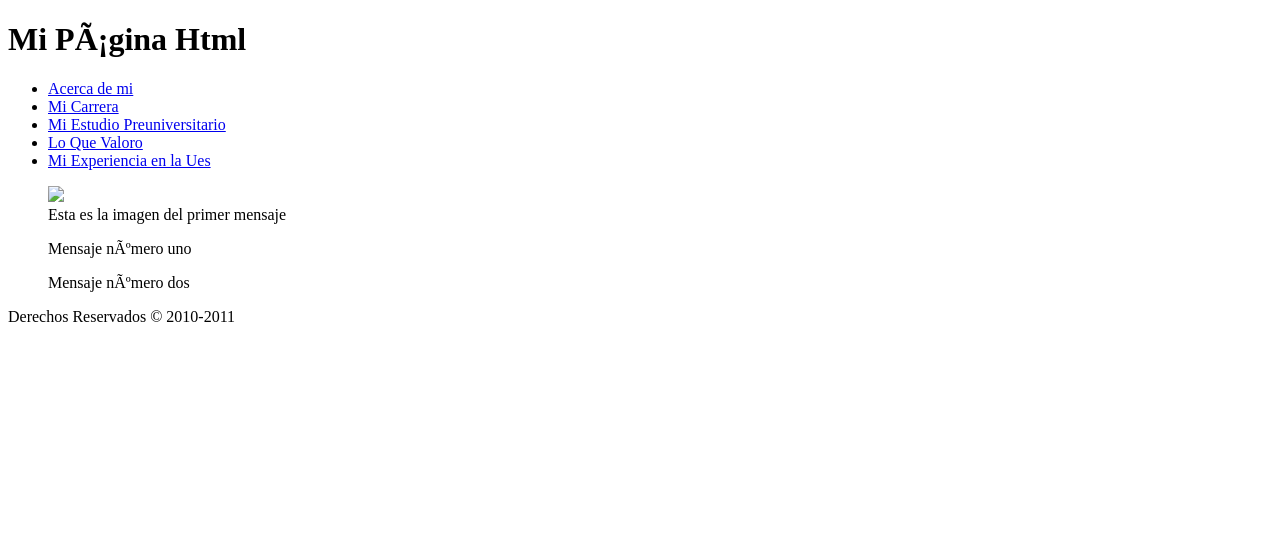
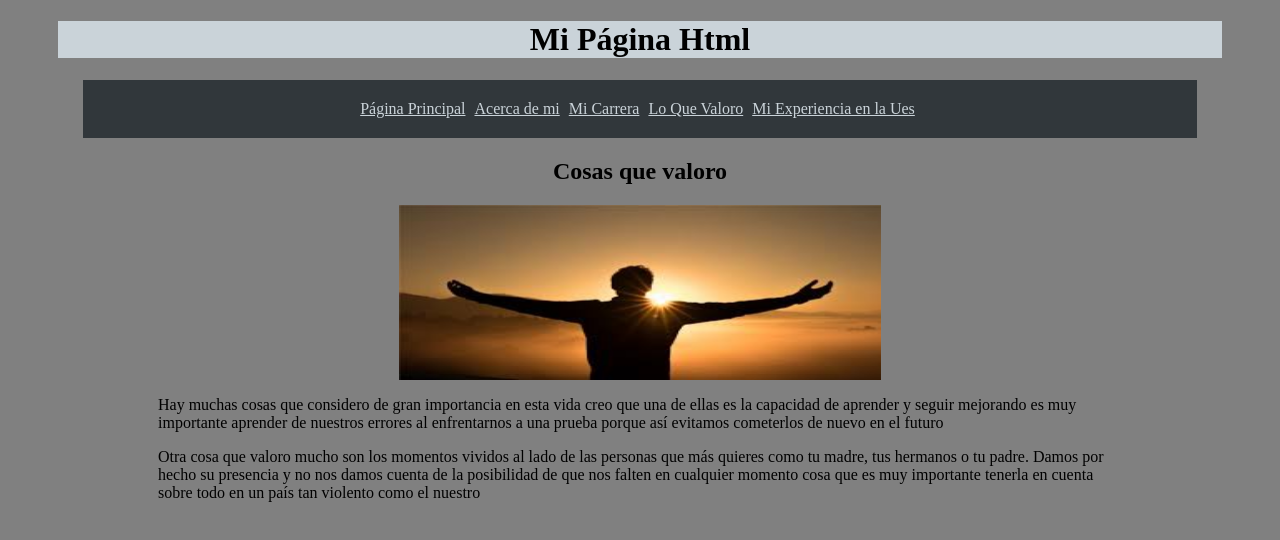
Before and after one commit to Herascen1/P-ginaHtmlPersonal, a plain HTML site: page Loquevaloro.html in a window 1280 px wide. Drawn offline with Linux system fonts and the light colour scheme.

Commit message:
se completó la mayoría del trabajo solo faltando el video

```diff
--- a/Loquevaloro.html
+++ b/Loquevaloro.html
@@ -1,40 +1,47 @@
-<!Doctype HTML>
-<html lang=”es”>
+<!DOCTYPE html>
+<html lang="es" id="html">
 <head>
-<meta charset=”iso-8859-1”>
-<meta name=”description” content=”Página personal de html”>
-<meta name=”keywords” content=”Manejo de software, Ues, Estudios, Acerca de mi”>
-<title>Página personal</title>
-<link rel=”stylesheet” href=”css\misestilos.css”>
+<meta charset="UTF-8">
+<meta name="description" content="Un poco acerca de mi">
+<meta name="keywords" content="personal, biografía, experiencia">
+<title>Este texto es el título del documento</title>
+<link rel="stylesheet" href="css\misestilos.css">
 </head>
-<body>
-	<header>
+<body id="body" link="#cad3d9" vlink="#a1adb5">
+	<header class="header">
 <h1>Mi Página Html </h1>
 </header>
-<nav>
+	<nav id="nav">
+	<div class="lista">
 <ul>
-<li><a href="Acercademi.html" target="_blank">Acerca de mi</a></li>
-<li><a href="Micarrera.html" target="_blank">Mi Carrera</a></li>
-<li><a href="Preuniversitario.html" target="_blank">Mi Estudio Preuniversitario</a></li>
-<li><a href="Loquevaloro.html" target="_blank">Lo Que Valoro</a></li>
-<li><a href="Experienciaues.html" target="_blank">Mi Experiencia en la Ues</a></li>
+<li><a href="index.html" >Página Principal</a></li>
+<li><a href="Acercademi.html">Acerca de mi</a></li>
+<li><a href="Micarrera.html">Mi Carrera</a></li>
+<li><a href="Loquevaloro.html">Lo Que Valoro</a></li>
+<li><a href="Experienciaues.html">Mi Experiencia en la Ues</a></li>
 </ul>
+
 </nav>
-<section>
-	<figure>
-<img src=”http://minkbooks.com/content/myimage.jpg”>
-<figcaption>
-Esta es la imagen del primer mensaje
-</figcaption>
-</figure>
+<section id="section">
+<h2 align="center">Cosas que valoro</h2>
+<div>
+	<a href="imagenes\inspiracion.jpg"><img   id="imagenues"  src="imagenes\inspiracion.jpg" height="175" width="100" ></a>
+
+<p>
+Hay muchas cosas que considero de gran importancia en esta vida creo que una de ellas es la capacidad de aprender y seguir mejorando es muy importante aprender de nuestros errores al enfrentarnos a una prueba porque así evitamos cometerlos de nuevo en el futuro
+</p>
+<p>
+Otra cosa que valoro mucho son los momentos vividos al lado de las personas que más quieres como tu madre, tus hermanos o tu padre.
+
+Damos por hecho su presencia y no nos damos cuenta de la posibilidad de que nos falten en cualquier momento cosa que es muy importante tenerla en cuenta sobre todo en un país tan violento como el nuestro
+</p>
+</div>
+
+
+
+
 </section>
-<aside>
-<blockquote>Mensaje número uno</blockquote>
-<blockquote>Mensaje número dos</blockquote>
-</aside>
-<footer>
-Derechos Reservados &copy; 2010-2011
-</footer>
+
 
 </body>
 </html>
--- a/css/misestilos.css
+++ b/css/misestilos.css
@@ -2,15 +2,19 @@
 {
 text-align: center;
 }
-#video
+.video
  {
 
- 	margin: 0 auto
- 	width:400px;
+width: 100%;
+
+margin: 0 auto;
+
+text-align: center;
+padding-top: 55px;
+
   }
 
-#coment
-{
+#coment{
  	margin-left:  }
 .lista ul
 {
@@ -30,5 +34,42 @@ text-align: center;
 }
 .header
 {
- background-color: green;
+	text-align: center;
+ background-color: #cad3d9;
 }
+#body{
+	padding-left: 50px;
+	padding-right: 50px;
+	background-color: grey;
+
+}
+#section{
+	padding-left: 100px;
+	padding-right:100px;
+
+}
+#nav{
+	background-color: #31373b;
+	padding: 20px;
+	margin-left: 25px;
+	margin-right: 25px;
+
+}
+#texto
+{
+	display: inline-block;
+vertical-align: top;}
+#imagen{
+	  display: block;
+  margin-left: auto;
+  margin-right: auto;
+  width: 25%;
+
+	}
+	#imagenues{
+	  display: block;
+  margin-left: auto;
+  margin-right: auto;
+  width: 50%;
+
+	}
```
Also changed, not shown: Acercademi.html (+47 -0 lines), Experienciaues.html (+77 -0 lines), Micarrera.html (+59 -0 lines), index.html (+9 -9 lines), imagenes/biopic.jpg (added), imagenes/imagensistemas.jpg (added), imagenes/inspiracion.jpg (added), 1 other file.
